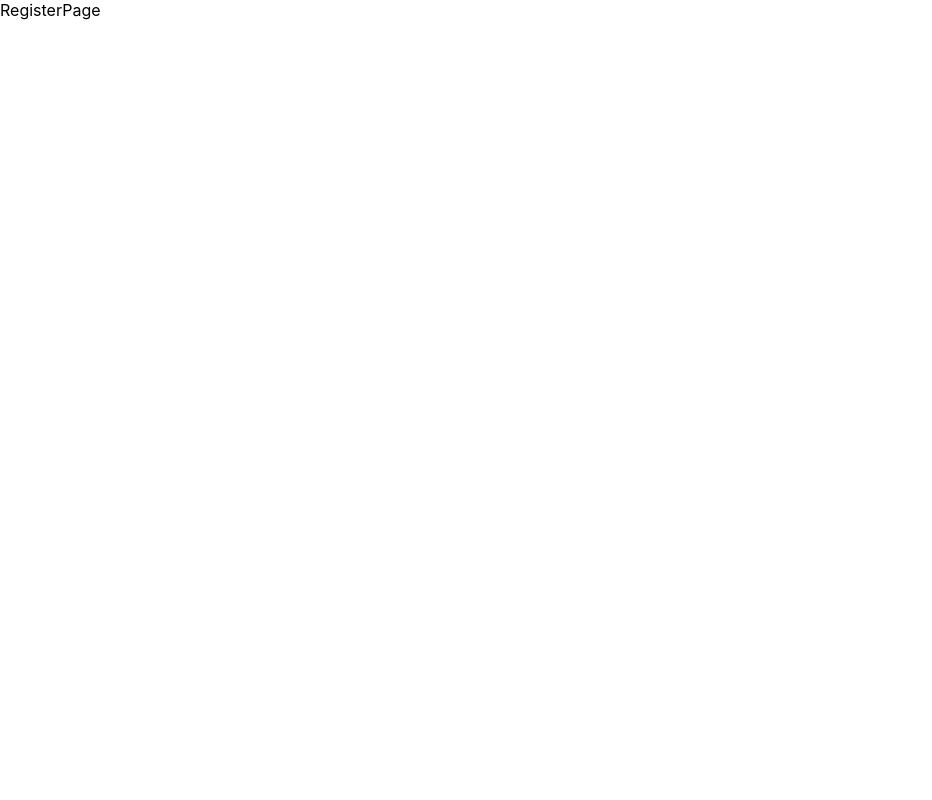
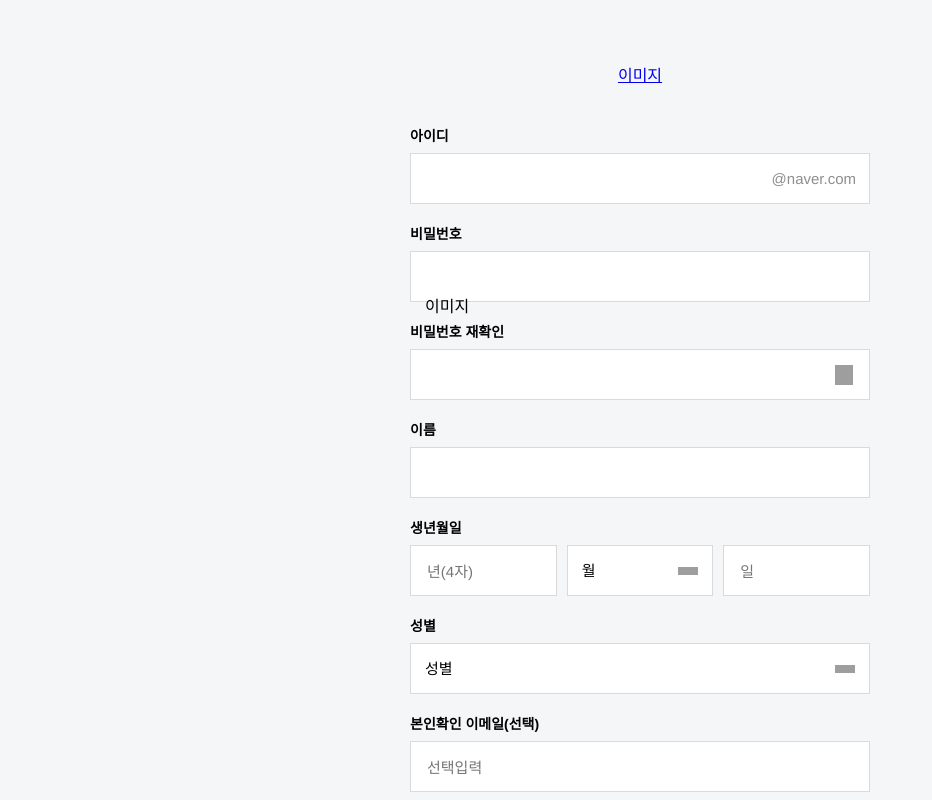
Before and after one commit to forHUFS/200104, a React (Create React App) app in the folder hufsweb_client/: page /register in a window 1280 px wide. Shown: the top 800 px of the page, without its empty margins (0-932 px from the left). Built offline with nearby package versions, Linux system fonts and the light colour scheme; grey boxes are pictures that could not be loaded.

Commit message:
회원가입  창 - 네이버껀데 바꿔서 사용하면 편할 듯

```diff
--- /dev/null
+++ b/hufsweb_client/src/components/views/RegisterPage/RegisterPage.css
@@ -0,0 +1,183 @@
+/* 레이아웃 틀 */
+html {
+    height: 100%;
+}
+
+body {
+    margin: 0;
+    height: 100%;
+    background: #f5f6f7;
+    font-family: Dotum,'돋움',Helvetica,sans-serif;
+}
+#logo {
+    width: 240px;
+    height: 44px;
+    cursor: pointer;
+}
+
+#header {
+    padding-top: 62px;
+    padding-bottom: 20px;
+    text-align: center;
+}
+#wrapper {
+    position: relative;
+    height: 100%;
+}
+
+#content {
+    position: absolute;
+    left: 50%;
+    transform: translate(-50%);
+    width: 460px;
+}
+
+
+
+
+/* 입력폼 */
+
+input:focus {
+    outline: none;
+}
+
+
+h3 {
+    margin: 19px 0 8px;
+    font-size: 14px;
+    font-weight: 700;
+}
+
+
+.box {
+    display: block;
+    width: 100%;
+    height: 51px;
+    border: solid 1px #dadada;
+    padding: 10px 14px 10px 14px;
+    box-sizing: border-box;
+    background: #fff;
+    position: relative;
+}
+
+.int {
+    display: block;
+    position: relative;
+    width: 100%;
+    height: 29px;
+    border: none;
+    background: #fff;
+    font-size: 15px;
+}
+
+input {
+    font-family: Dotum,'돋움',Helvetica,sans-serif;
+}
+
+.box.int_id {
+    padding-right: 110px;
+}
+
+.box.int_pass {
+    padding-right: 40px;
+}
+
+.box.int_pass_check {
+    padding-right: 40px;
+}
+
+.step_url {
+    /*@naver.com*/
+    position: absolute;
+    top: 16px;
+    right: 13px;
+    font-size: 15px;
+    color: #8e8e8e;
+}
+
+.pswdImg {
+    width: 18px;
+    height: 20px;
+    display: inline-block;
+    position: absolute;
+    top: 50%;
+    right: 16px;
+    margin-top: -10px;
+    cursor: pointer;
+}
+
+#bir_wrap {
+    display: table;
+    width: 100%;
+}
+
+#bir_yy {
+    display: table-cell;
+    width: 147px;
+
+}
+
+#bir_mm {
+    display: table-cell;
+    width: 147px;
+    vertical-align: middle;
+}
+
+#bir_dd {
+    display: table-cell;
+    width: 147px;
+}
+
+#bir_mm, #bir_dd {
+    padding-left: 10px;
+}
+
+select {
+    width: 100%;
+    height: 29px;
+    font-size: 15px;
+    background: #fff url(https://static.nid.naver.com/images/join/pc/sel_arr_2x.gif) 100% 50% no-repeat;
+    background-size: 20px 8px;
+    -webkit-appearance: none;
+    display: inline-block;
+    text-align: start;
+    border: none;
+    cursor: default;
+    font-family: Dotum,'돋움',Helvetica,sans-serif;
+}
+
+/* 에러메세지 */
+
+.error_next_box {
+    margin-top: 9px;
+    font-size: 12px;
+    color: red;
+    display: none;
+}
+
+#alertTxt {
+    position: absolute;
+    top: 19px;
+    right: 38px;
+    font-size: 12px;
+    color: red;
+    display: none;
+}
+
+/* 버튼 */
+
+.btn_area {
+    margin: 30px 0 91px;
+}
+
+#btnJoin {
+    width: 100%;
+    padding: 21px 0 17px;
+    border: 0;
+    cursor: pointer;
+    color: #fff;
+    background-color: #08a600;
+    font-size: 20px;
+    font-weight: 400;
+    font-family: Dotum,'돋움',Helvetica,sans-serif;
+}
--- a/hufsweb_client/src/components/views/RegisterPage/RegisterPage.js
+++ b/hufsweb_client/src/components/views/RegisterPage/RegisterPage.js
@@ -1,10 +1,136 @@
 import React from 'react'
 
+import "./RegisterPage.css"
 function RegisterPage() {
     return (
-        <div>
-            RegisterPage
+        <>
+        <div id="header">
+            <a href="https://nid.naver.com/user2/V2Join.nhn?m=agree#agreeBottom" target="_blank" title="네이버 회원가입 페이지 보러가기">이미지</a>
         </div>
+
+
+        <div id="wrapper">
+
+            <div id="content">
+
+                <div>
+                    <h3 className="join_title">
+                        <label for="id">아이디</label>
+                    </h3>
+                    <span className="box int_id">
+                        <input type="text" id="id" className="int" maxlength="20"/>
+                        <span className="step_url">@naver.com</span>
+                    </span>
+                    <span className="error_next_box"></span>
+                </div>
+
+                <div>
+                    <h3 className="join_title"><label for="pswd1">비밀번호</label></h3>
+                    <span className="box int_pass">
+                        <input type="text" id="pswd1" className="int" maxlength="20"/>
+                        <span id="alertTxt">사용불가</span>
+이미지                    </span>
+                    <span className="error_next_box"></span>
+                </div>
+
+                <div>
+                    <h3 className="join_title"><label for="pswd2">비밀번호 재확인</label></h3>
+                    <span className="box int_pass_check">
+                        <input type="text" id="pswd2" className="int" maxlength="20"/>
+                        <img src="m_icon_check_disable.png" id="pswd2_img1" className="pswdImg"/>
+                    </span>
+                    <span className="error_next_box"></span>
+                </div>
+
+                <div>
+                    <h3 className="join_title"><label for="name">이름</label></h3>
+                    <span className="box int_name">
+                        <input type="text" id="name" className="int" maxlength="20"/>
+                    </span>
+                    <span className="error_next_box"></span>
+                </div>
+
+                <div>
+                    <h3 className="join_title"><label for="yy">생년월일</label></h3>
+
+                    <div id="bir_wrap">
+                        <div id="bir_yy">
+                            <span className="box">
+                                <input type="text" id="yy" className="int" maxlength="4" placeholder="년(4자)"/>
+                            </span>
+                        </div>
+
+                        <div id="bir_mm">
+                            <span className="box">
+                                <select id="mm" className="sel">
+                                    <option>월</option>
+                                    <option value="01">1</option>
+                                    <option value="02">2</option>
+                                    <option value="03">3</option>
+                                    <option value="04">4</option>
+                                    <option value="05">5</option>
+                                    <option value="06">6</option>
+                                    <option value="07">7</option>
+                                    <option value="08">8</option>
+                                    <option value="09">9</option>
+                                    <option value="10">10</option>
+                                    <option value="11">11</option>
+                                    <option value="12">12</option>
+                                </select>
+                            </span>
+                        </div>
+
+                        <div id="bir_dd">
+                            <span className="box">
+                                <input type="text" id="dd" className="int" maxlength="2" placeholder="일"/>
+                            </span>
+                        </div>
+
+                    </div>
+                    <span className="error_next_box"></span>
+                </div>
+
+                <div>
+                    <h3 className="join_title"><label for="gender">성별</label></h3>
+                    <span className="box gender_code">
+                        <select id="gender" className="sel">
+                            <option>성별</option>
+                            <option value="M">남자</option>
+                            <option value="F">여자</option>
+                        </select>
+                    </span>
+                    <span className="error_next_box">필수 정보입니다.</span>
+                </div>
+
+                <div>
+                    <h3 className="join_title"><label for="email">본인확인 이메일<span className="optional">(선택)</span></label></h3>
+                    <span className="box int_email">
+                        <input type="text" id="email" className="int" maxlength="100" placeholder="선택입력"/>
+                    </span>
+                    <span className="error_next_box">이메일 주소를 다시 확인해주세요.</span>
+                </div>
+
+                <div>
+                    <h3 className="join_title"><label for="phoneNo">휴대전화</label></h3>
+                    <span className="box int_mobile">
+                        <input type="tel" id="mobile" className="int" maxlength="16" placeholder="전화번호 입력"/>
+                    </span>
+                    <span className="error_next_box"></span>
+                </div>
+
+
+                <div className="btn_area">
+                    <button type="button" id="btnJoin">
+                        <span>가입하기</span>
+                    </button>
+                </div>
+
+
+
+            </div>
+
+        </div>
+        </>
     )
 }
 
```
